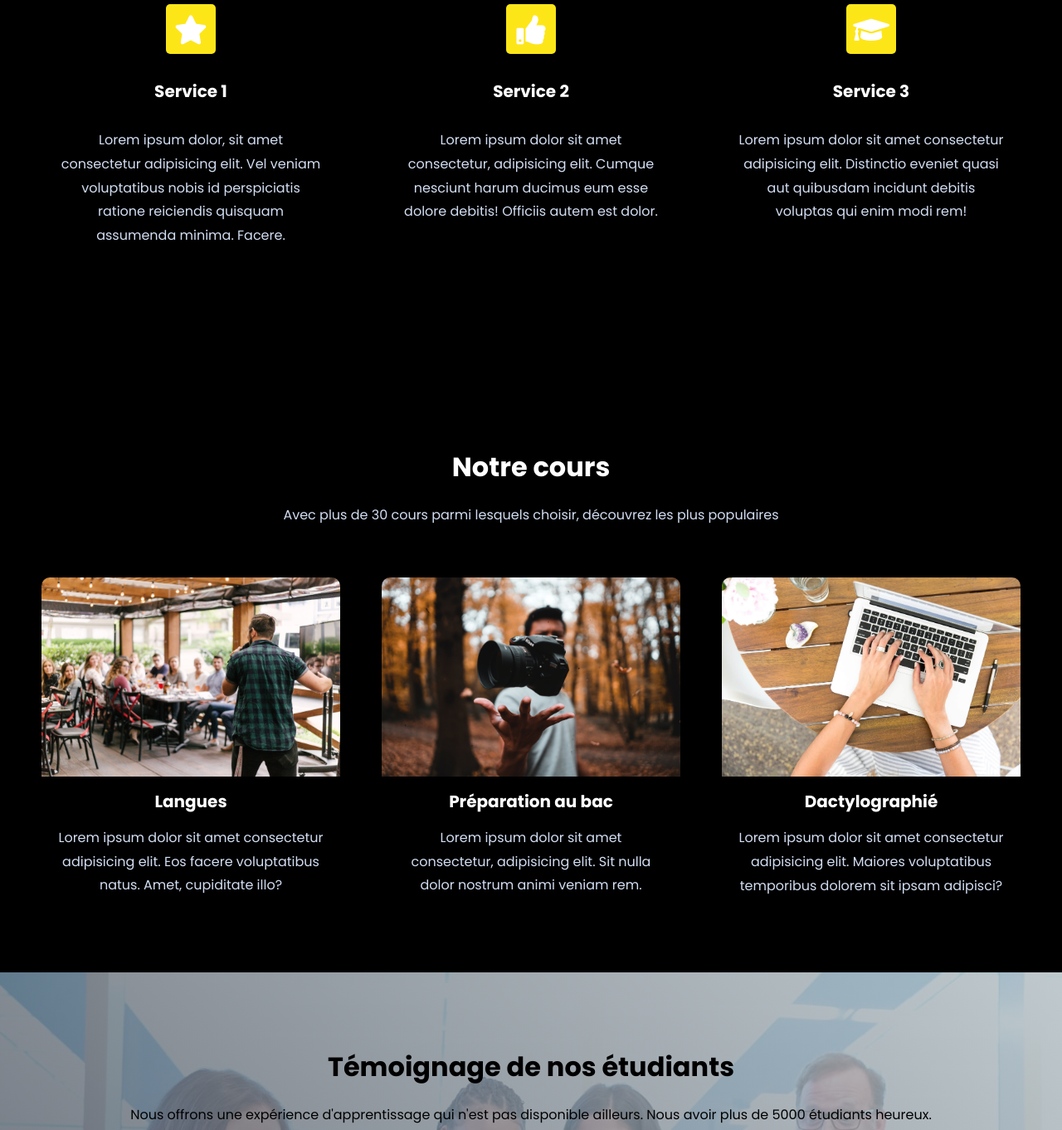
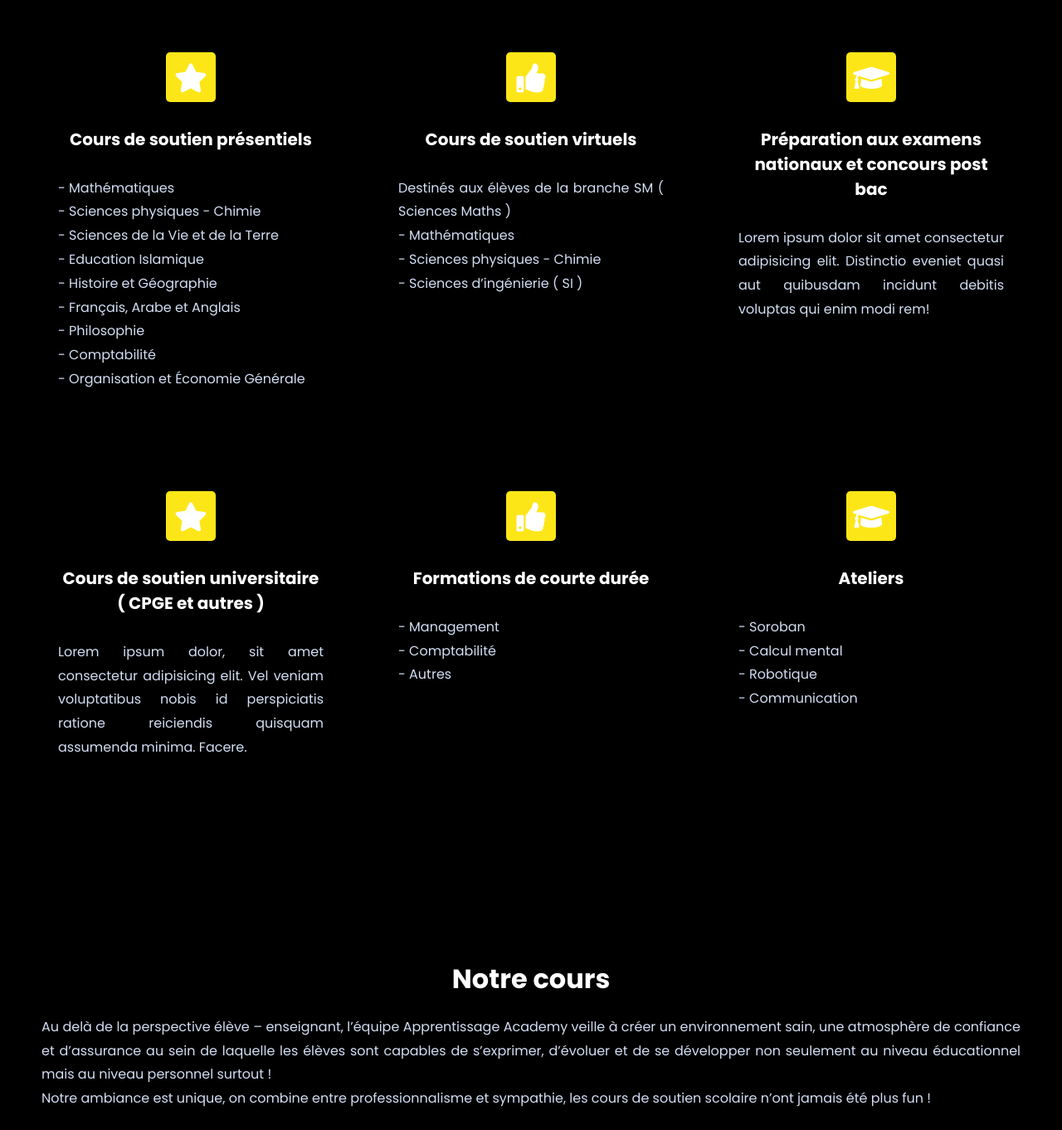
Before and after one commit to M-ELMOUSSAOUI/Apprentissage-responsive, a plain HTML site: page index.html in a window 1280 px wide. Shown: the part 982-2344 px from the top of the page at 83% size. Drawn offline with Linux system fonts and the light colour scheme.

```diff
--- a/index.html
+++ b/index.html
@@ -74,13 +74,51 @@
     <section class="features" id="features">
       <h2>Notre Services</h2>
       <p class="section-desc">
-        Chez Apprentissage Academy, nous vous proposons des leçons pdf et vidéo captivantes enseignées par le
-         meilleurs éducateurs utilisant des techniques intelligentes.
+        Le centre Apprentissage Academy dispense des cours de soutien scolaire réguliers et intensifs, des cours de langues, du coaching scolaire et des préparations aux concours depuis 2017.<br>
+        Notre staff a développé toute une gamme de solutions d’accompagnement scolaire pour activer efficacement votre potentiel éducationnel et personnel !
       </p>
       <div class="row">
         <div class="column">
           <i class="fas fa-star"></i>
-          <h3>Service 1</h3>
+          <h3>Cours de soutien présentiels</h3>
+          <p>
+            - Mathématiques<br>
+            - Sciences physiques - Chimie<br>
+            - Sciences de la Vie et de la Terre<br>
+            - Education Islamique<br>
+            - Histoire et Géographie<br>
+            - Français, Arabe et Anglais<br>
+            - Philosophie<br>
+            - Comptabilité<br>
+            - Organisation et Économie Générale
+
+          </p>
+        </div>
+        <div class="column">
+          <i class="fas fa-thumbs-up"></i>
+          <h3>Cours de soutien virtuels</h3>
+          <p>
+            Destinés aux élèves de la branche SM ( Sciences Maths )<br>
+            - Mathématiques<br>
+            - Sciences physiques - Chimie<br>
+            - Sciences d’ingénierie ( SI )
+
+          </p>
+        </div>
+        <div class="column">
+          <i class="fas fa-graduation-cap"></i>
+          <h3> Préparation aux examens nationaux et concours post bac</h3>
+          <p>
+            Lorem ipsum dolor sit amet consectetur adipisicing elit. Distinctio
+            eveniet quasi aut quibusdam incidunt debitis voluptas qui enim modi
+            rem!
+          </p>
+        </div>
+      </div>
+      <div class="row">
+        <div class="column">
+          <i class="fas fa-star"></i>
+          <h3>Cours de soutien universitaire <br>( CPGE et autres )</h3>
           <p>
             Lorem ipsum dolor, sit amet consectetur adipisicing elit. Vel veniam
             voluptatibus nobis id perspiciatis ratione reiciendis quisquam
@@ -89,20 +127,21 @@
         </div>
         <div class="column">
           <i class="fas fa-thumbs-up"></i>
-          <h3>Service 2</h3>
+          <h3>Formations de courte durée</h3>
           <p>
-            Lorem ipsum dolor sit amet consectetur, adipisicing elit. Cumque
-            nesciunt harum ducimus eum esse dolore debitis! Officiis autem est
-            dolor.
+            - Management<br>
+            - Comptabilité<br>
+            - Autres
           </p>
         </div>
         <div class="column">
           <i class="fas fa-graduation-cap"></i>
-          <h3>Service 3</h3>
+          <h3>Ateliers</h3>
           <p>
-            Lorem ipsum dolor sit amet consectetur adipisicing elit. Distinctio
-            eveniet quasi aut quibusdam incidunt debitis voluptas qui enim modi
-            rem!
+            - Soroban<br>
+            - Calcul mental<br>
+            - Robotique<br>
+            - Communication
           </p>
         </div>
       </div>
@@ -111,31 +150,30 @@
     <section class="courses" id="courses">
       <h2>Notre cours</h2>
       <p class="section-desc">
-        Avec plus de 30 cours parmi lesquels choisir, découvrez les plus populaires
+        Au delà de la perspective élève – enseignant, l’équipe Apprentissage Academy veille à créer un environnement sain, une atmosphère de confiance et d’assurance au sein de laquelle les élèves sont capables de s’exprimer, d’évoluer et de se développer non seulement au niveau éducationnel mais au niveau personnel surtout !
+        <br> Notre ambiance est unique, on combine entre professionnalisme et sympathie, les cours de soutien scolaire n’ont jamais été plus fun !
       </p>
       <div class="row">
         <div class="column">
-          <img src="public.jpg" />
-          <h3>Langues</h3>
+          <h3>La compétence</h3>
           <p>
-            Lorem ipsum dolor sit amet consectetur adipisicing elit. Eos facere
-            voluptatibus natus. Amet, cupiditate illo?
+            Nous sommes confiants que nos cours, formations et ateliers rencontrent les critères élevés de professionnalisme.
+            Notre équipe est jeune, motivée, dynamique et disponible pour sacrifier son temps au-delà de ses heures de travail pour vous assurer un suivi continu de qualité. Les témoignages de nos élèves et leur réussite sont la meilleure preuve de notre dévouement !
+
           </p>
         </div>
         <div class="column">
-          <img src="photography.jpg" />
-          <h3>Préparation au bac</h3>
+          <h3>L’accompagnement continu</h3>
           <p>
-            Lorem ipsum dolor sit amet consectetur, adipisicing elit. Sit nulla
-            dolor nostrum animi veniam rem.
+            Nous adaptons nos solutions pédagogiques selon les objectifs scolaires de chacun d’entre vous et veillons à mesurer leur impact et efficacité d’une manière continue.
+            Chaque élève a sa propre méthode d’apprendre et de travailler, pour cela nous veillons à bien comprendre les schémas de pensée de chacun d’entre vous pour établir un plan de travail personnalisé permettant d’atteindre des résultats satisfaisants au sein du même groupe.
           </p>
         </div>
         <div class="column">
-          <img src="typing.jpg" />
-          <h3>Dactylographié</h3>
+          <h3>Un environnement sain</h3>
           <p>
-            Lorem ipsum dolor sit amet consectetur adipisicing elit. Maiores
-            voluptatibus temporibus dolorem sit ipsam adipisci?
+            A Apprentissage Academy, nous sommes plus que des professeurs jeunes et motivés, nous sommes vos frères et sœurs, vos amis et collègues.
+            Vous ne vous sentirez point intimidés ou incapables de poser des questions grâce à l’atmosphère établie par nos professeurs et leur méthode d’enseignement développée spécialement pour vous engager dans le processus d’apprentissage.
           </p>
         </div>
       </div>
@@ -233,10 +271,8 @@
       <div class="row footer-about">
         <h3>Apprentissage Academy</h3>
         <p>
-          Lorem, ipsum dolor sit amet consectetur adipisicing elit. Temporibus
-          sunt reprehenderit quaerat esse unde, fuga quisquam quibusdam, in
-          distinctio necessitatibus nam, quae non tempore illo perferendis
-          facere inventore. Blanditiis, reiciendis.
+          Chez Apprentissage Academy, votre succès est garanti.
+          N’hésitez pas à nous contacter pour plus d’informations !
         </p>
         <div class="social-links">
           <a href="https://www.instagram.com/?hl=fr">
@@ -248,16 +284,24 @@
           <a href="https://www.facebook.com/apprentissage.academy">
             <i class="fab fa-facebook-f"></i>
           </a>
+          <a href="https://goo.gl/maps/WJG9MrtBGRwfaRpt7">
+            <i class="fas fa-map"></i>
+          </a>
         </div>
       </div>
       <div class="row footer-contact">
         <div class="column">
-          <h4>Phone No</h4>
-          <p>+212 623456789</p>
+          <h4>Numéro de téléphone</h4>
+          <p>+212 5 37 75 07 07</p>
+          <p>+212 6 61 90 09 40</p>
+        </div>
+        <div class="column">
+          <h4>Adresse</h4>
+          <p>Groupe zaitoune 11, 1ere étage, Rabat 10200</p>
         </div>
         <div class="column">
           <h4>Email</h4>
-          <p>ApprentissageAcademy@contact.ma</p>
+          <p>apprentissageacademy@contact.ma</p>
         </div>
       </div>
       <p class="footer-copyright">
--- a/style.css
+++ b/style.css
@@ -54,7 +54,7 @@
   width: 100%;
 }
 .section-desc {
-  text-align: center;
+  text-align: justify;
   margin: 2rem 0 6rem 0;
 }
 h1 {
@@ -195,7 +195,7 @@
   border-radius: var(--border-radius-1);
 }
 .features .column p {
-  text-align: center;
+  text-align: justify;
 }
 .features h3 {
   margin: 3rem 0;
```
